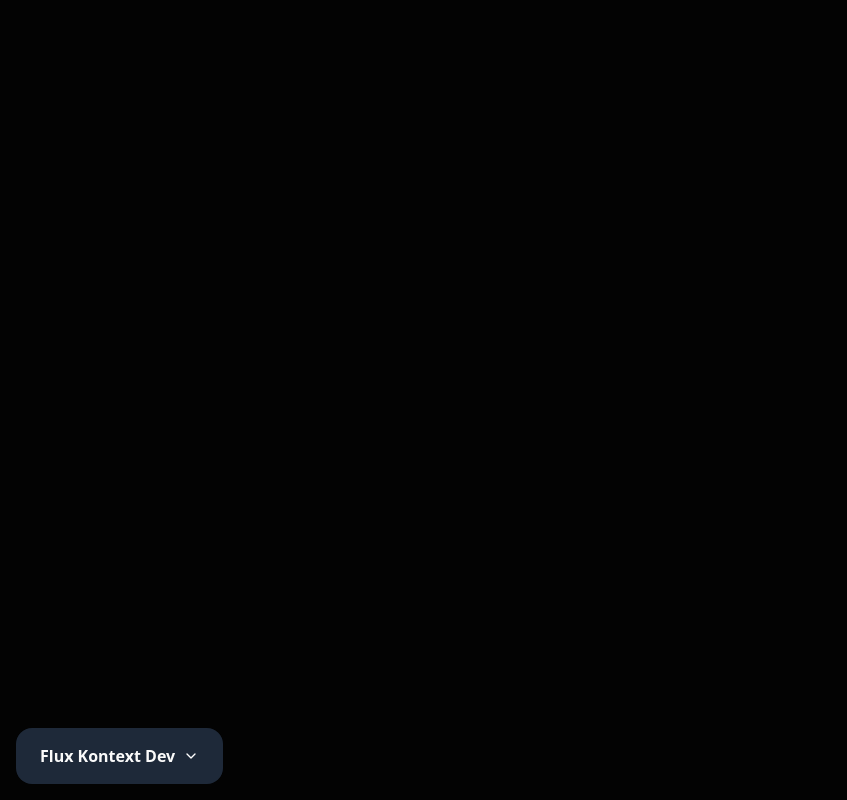
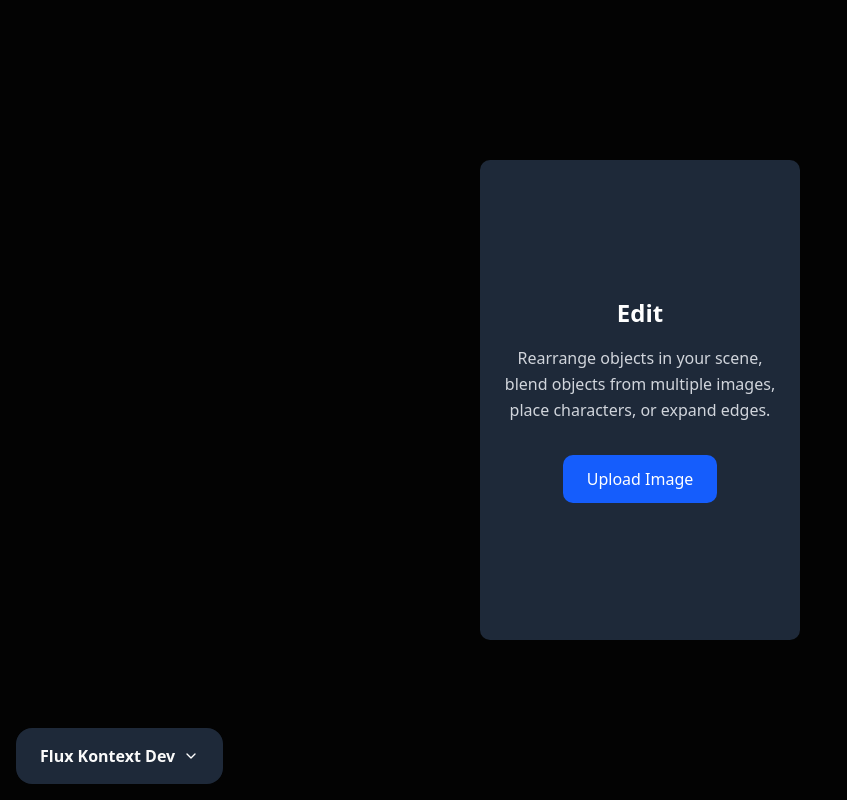
Before and after one commit to Che-Zhu/krea_clone, a Next.js app in the folder krea/: page / in a window 1280 px wide. Shown: the whole page, without its empty margins (0-847 px from the left). Built offline with nearby package versions, Linux system fonts and the light colour scheme.

Commit message:
Add UploadFile component for image uploading functionality

```diff
--- /dev/null
+++ b/krea/app/components/UploadFile.js
@@ -0,0 +1,105 @@
+'use client';
+
+import { useState, useRef } from 'react';
+
+export default function UploadFile() {
+  const [selectedFile, setSelectedFile] = useState(null);
+  const [isDragOver, setIsDragOver] = useState(false);
+  const fileInputRef = useRef(null);
+
+  const handleFileSelect = (file) => {
+    if (file && file.type.startsWith('image/')) {
+      setSelectedFile(file);
+      console.log('Selected file:', file.name);
+    } else {
+      alert('Please select a valid image file');
+    }
+  };
+
+  const handleClick = () => {
+    fileInputRef.current?.click();
+  };
+
+  const handleFileChange = (e) => {
+    const file = e.target.files[0];
+    if (file) {
+      handleFileSelect(file);
+    }
+  };
+
+  const handleDragOver = (e) => {
+    e.preventDefault();
+    setIsDragOver(true);
+  };
+
+  const handleDragLeave = (e) => {
+    e.preventDefault();
+    setIsDragOver(false);
+  };
+
+  const handleDrop = (e) => {
+    e.preventDefault();
+    setIsDragOver(false);
+    const file = e.dataTransfer.files[0];
+    if (file) {
+      handleFileSelect(file);
+    }
+  };
+
+  return (
+    <div className="w-80 mx-auto">
+      <input
+        type="file"
+        ref={fileInputRef}
+        onChange={handleFileChange}
+        accept="image/*"
+        className="hidden"
+      />
+
+      <div
+        onClick={handleClick}
+        onDragOver={handleDragOver}
+        onDragLeave={handleDragLeave}
+        onDrop={handleDrop}
+        className={`
+          relative flex flex-col items-center justify-center
+          w-full h-120 rounded-lg
+          cursor-pointer transition-all duration-200
+          hover:bg-gray-700 hover:border-gray-500
+          ${isDragOver
+            ? 'border-blue-500 bg-blue-900'
+            : 'border-gray-600 bg-gray-800'
+          }
+        `}
+        style={{ height: '30rem' }}
+      >
+        <div className="flex flex-col items-center justify-center h-full px-6 py-8">
+          <h2 className="text-2xl font-bold text-white mb-4">Edit</h2>
+          <p className="text-center text-gray-300 mb-8 leading-relaxed">
+            Rearrange objects in your scene, blend objects from multiple images, place characters, or expand edges.
+          </p>
+          <button className="px-6 py-3 bg-blue-600 text-white font-medium rounded-lg hover:bg-blue-700 transition-colors duration-200">
+            Upload Image
+          </button>
+        </div>
+      </div>
+
+      {selectedFile && (
+        <div className="mt-4 p-4 bg-gray-100 rounded-lg">
+          <h3 className="text-sm font-medium text-gray-900 mb-2">Selected File:</h3>
+          <p className="text-sm text-gray-600">{selectedFile.name}</p>
+          <p className="text-xs text-gray-500">
+            Size: {(selectedFile.size / 1024 / 1024).toFixed(2)} MB
+          </p>
+          {selectedFile.type.startsWith('image/') && (
+            <img
+              src={URL.createObjectURL(selectedFile)}
+              alt="Preview"
+              className="mt-2 max-w-full h-32 object-cover rounded"
+            />
+          )}
+        </div>
+      )}
+    </div>
+  );
+}
--- a/krea/app/page.js
+++ b/krea/app/page.js
@@ -1,12 +1,15 @@
 import Image from "next/image";
 import ModelSelect from "./components/ModelSelect";
+import UploadFile from "./components/UploadFile";
 
 export default function Home() {
   return (
-    <div className="min-h-screen relative">
+    <div className="min-h-screen relative flex items-center justify-center">
       <div className="fixed bottom-4 left-4 z-50">
         <ModelSelect />
       </div>
+
+      <UploadFile />
     </div>
   );
 }
```
Also changed, not shown: krea/app/components/FileEditor.js (added).
